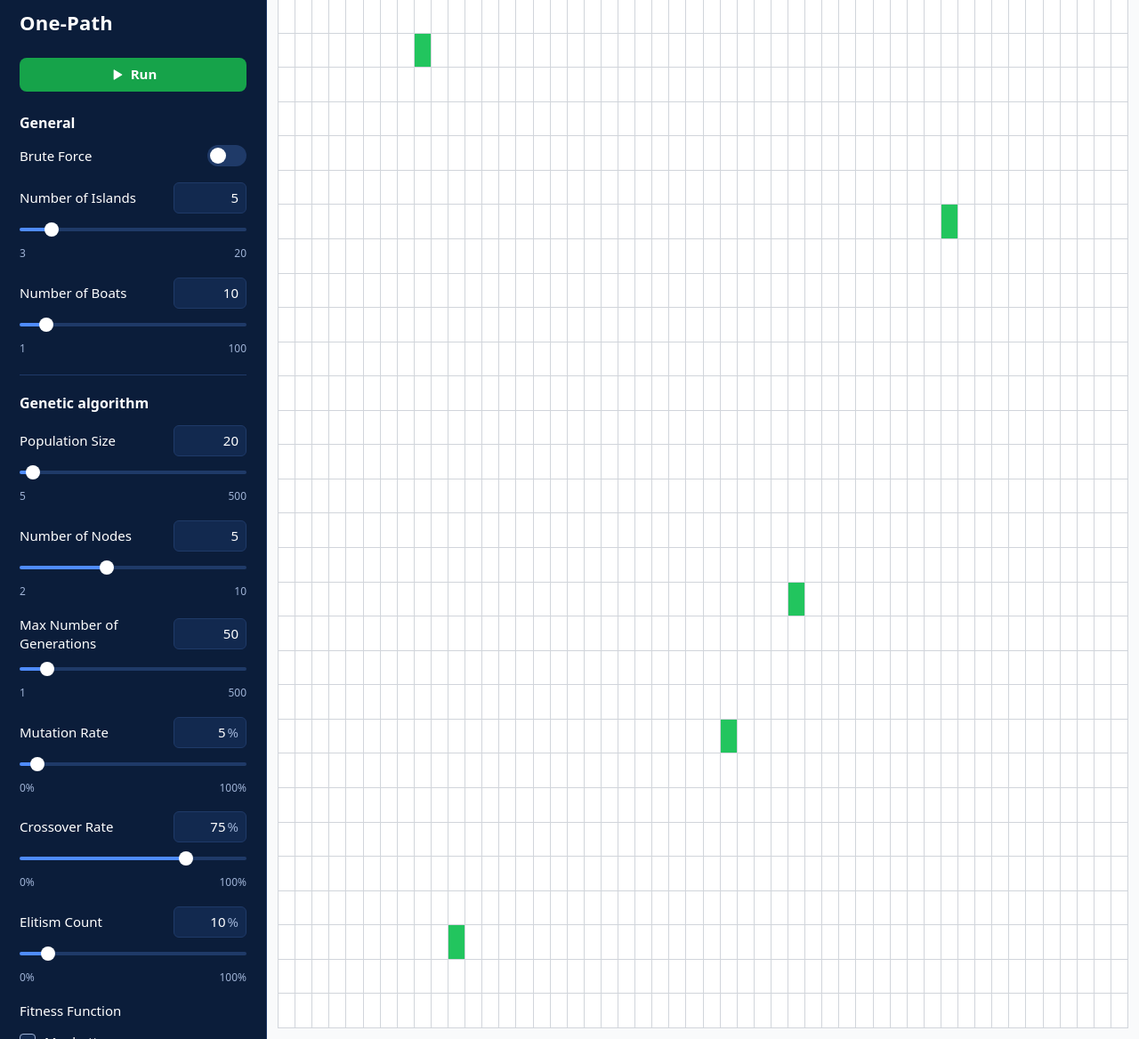
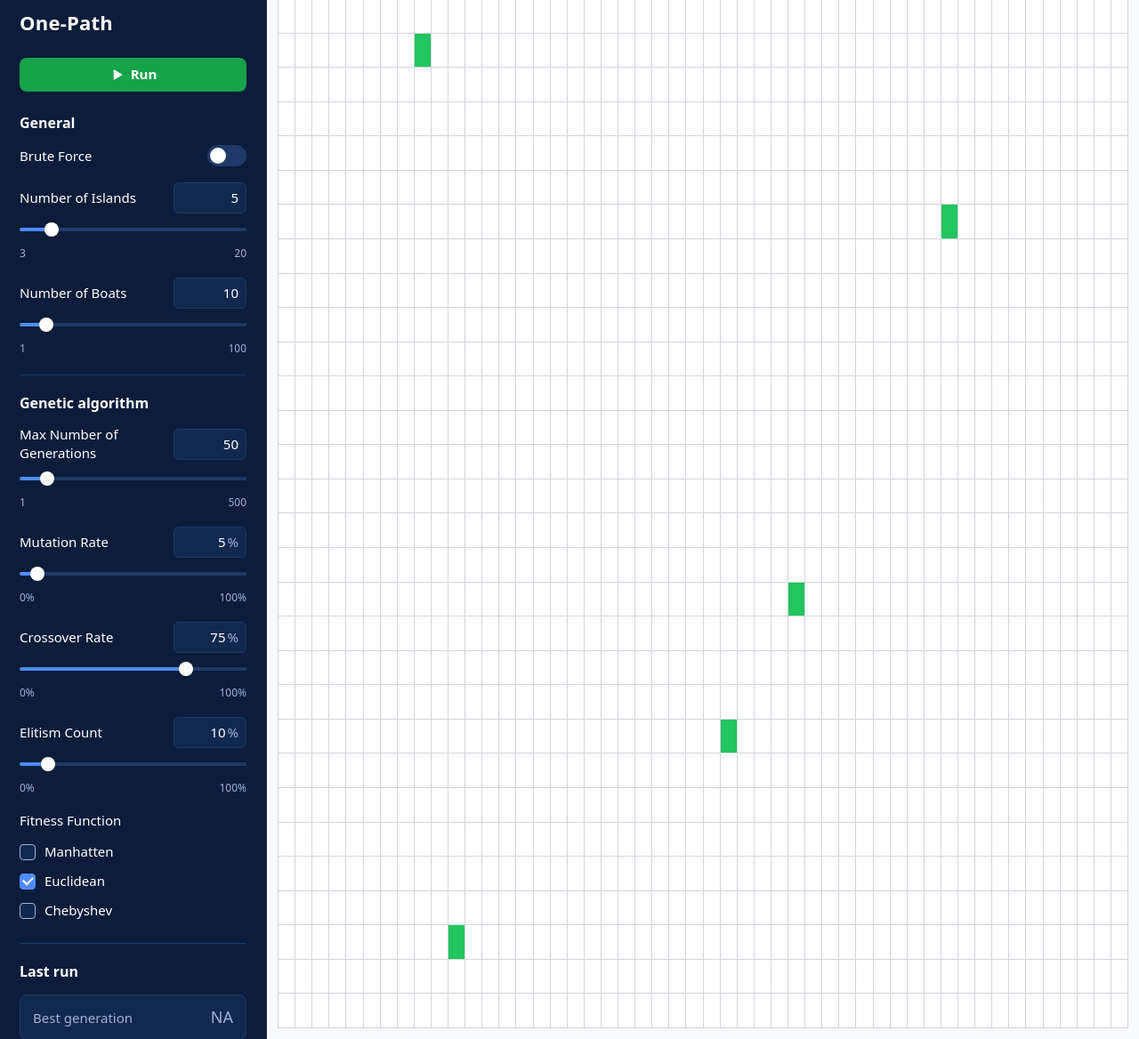
Before and after one commit to ColumXB/One-Path, a Django app: template templates/landing.html in a window 1280 px wide. Shown: the part 14-1182 px from the top of the page at 89% size. Run offline with Django 5.2, Linux system fonts and the light colour scheme; the template is opened without the code that fills it, so the values that code supplies are empty.

Commit message:
Stripped duplicate node and population variables

```diff
--- a/static/landing.js
+++ b/static/landing.js
@@ -118,8 +118,6 @@ function handleCellClick(cell) {
 const LABELS = {
   islands: "Number of Islands",
   boats: "Number of Boats",
-  population: "Population Size",
-  nodes: "Number of Nodes",
   generations: "Max Number of Generations",
   mutation: "Mutation Rate",
   crossover: "Crossover Rate",
@@ -226,8 +224,6 @@ function setupPanel() {
         bruteForce: brute.checked,
         islands: params.islands,
         boats: params.boats,
-        populationSize: params.population,
-        nodes: params.nodes,
         maxGenerations: params.generations,
         mutationRate: params.mutation / 100,
         crossoverRate: params.crossover / 100,
--- a/templates/landing.html
+++ b/templates/landing.html
@@ -39,8 +39,6 @@
       <section class="section" id="gaSection" aria-labelledby="h-ga">
         <h2 id="h-ga">Genetic algorithm</h2>
         <div class="controls">
-          <div class="param" data-slider data-id="population" data-min="5" data-max="500" data-value="20" data-step="1"></div>
-          <div class="param" data-slider data-id="nodes" data-min="2" data-max="10" data-value="5" data-step="1"></div>
           <div class="param" data-slider data-id="generations" data-min="1" data-max="500" data-value="50" data-step="1"></div>
           <div class="param" data-slider data-id="mutation" data-min="0" data-max="100" data-value="5" data-step="1" data-unit="%"></div>
           <div class="param" data-slider data-id="crossover" data-min="0" data-max="100" data-value="75" data-step="1" data-unit="%"></div>
```
